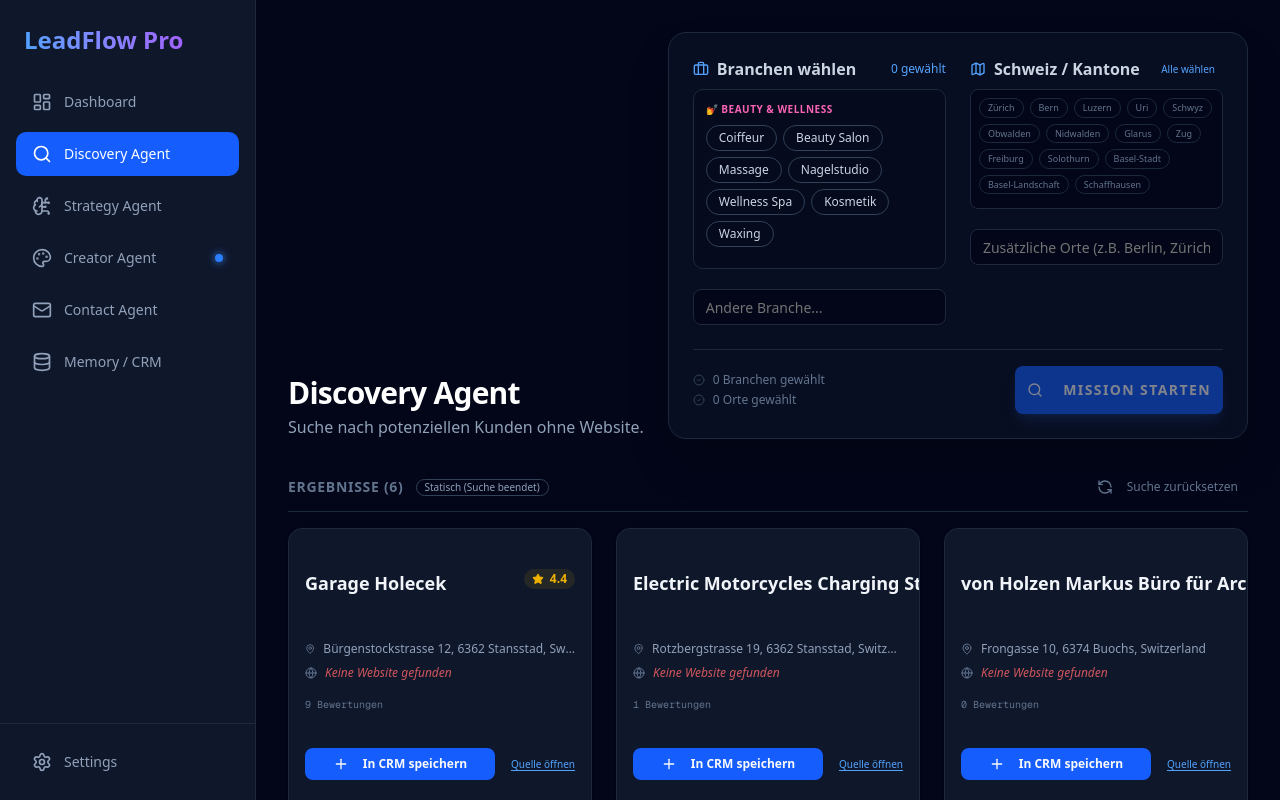
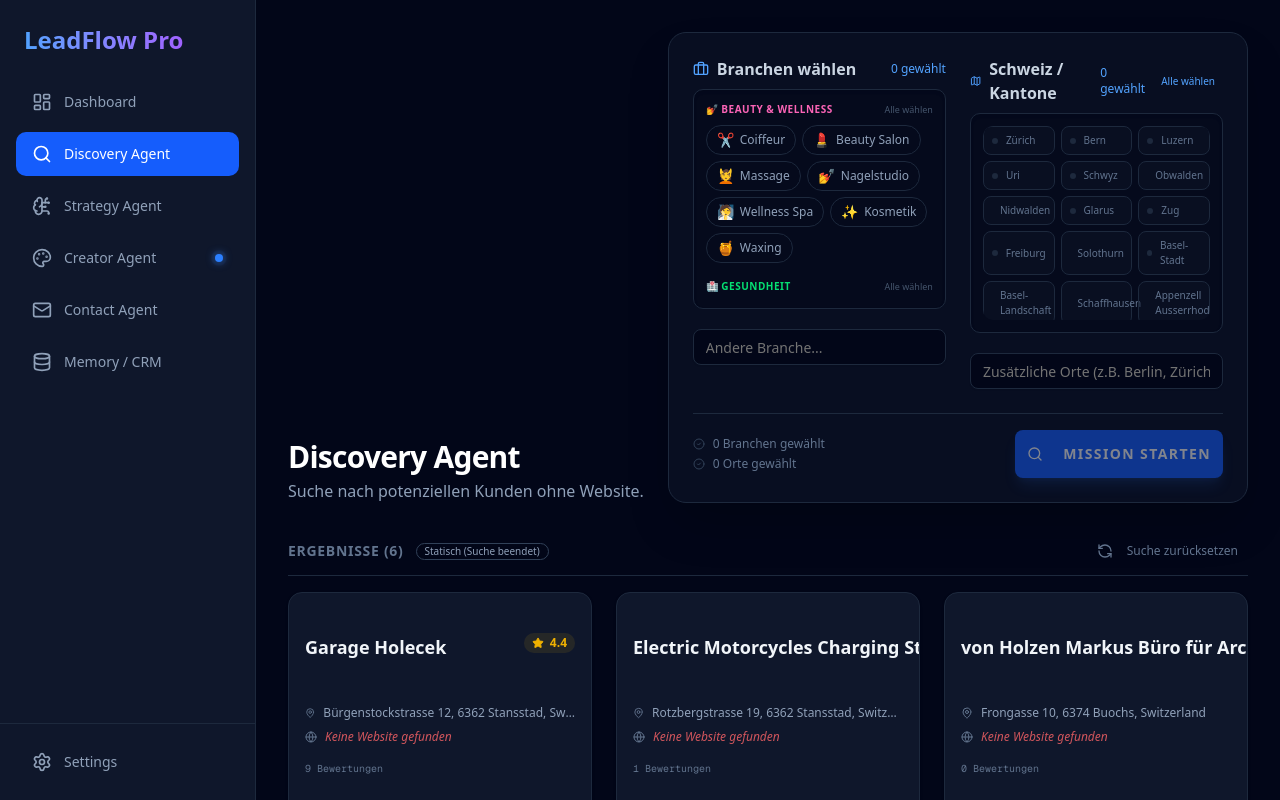
Before and after one commit to keokukzh/leadflow-pro, a Next.js app in the folder leadflow-pro/: page /discovery in a window 1280 px wide. Built offline with nearby package versions, Linux system fonts and the light colour scheme.

Commit message:
ui: Add icons, interactive category headers, and grid layout for Cantons

```diff
--- a/leadflow-pro/src/app/(dashboard)/discovery/page.tsx
+++ b/leadflow-pro/src/app/(dashboard)/discovery/page.tsx
@@ -71,6 +71,15 @@
     setSelectedIndustries(prev =>
       prev.includes(ind) ? prev.filter(i => i !== ind) : [...prev, ind]
     );
+  };
+
+  const toggleIndustryCategory = (industries: string[]) => {
+    const allSelected = industries.every(ind => selectedIndustries.includes(ind));
+    if (allSelected) {
+      setSelectedIndustries(prev => prev.filter(ind => !industries.includes(ind)));
+    } else {
+      setSelectedIndustries(prev => Array.from(new Set([...prev, ...industries])));
+    }
   };
 
   const toggleCanton = (canton: string) => {
@@ -156,67 +165,129 @@
                 </div>
                 <span className="text-xs text-blue-400 font-normal">{selectedIndustries.length} gewählt</span>
               </div>
-              <ScrollArea className="h-[180px] rounded-lg border border-slate-800 bg-slate-950/50 p-3">
+              <ScrollArea className="h-[220px] rounded-lg border border-slate-800 bg-slate-950/50 p-3 shadow-inner">
                 {/* Beauty & Wellness */}
-                <div className="mb-3">
-                  <p className="text-[10px] uppercase tracking-wider text-pink-400 font-bold mb-2">💅 Beauty & Wellness</p>
+                <div className="mb-4">
+                  <div
+                    className="flex items-center justify-between group cursor-pointer mb-2"
+                    onClick={() => toggleIndustryCategory(["Coiffeur", "Beauty Salon", "Massage", "Nagelstudio", "Wellness Spa", "Kosmetik", "Waxing"])}
+                  >
+                    <p className="text-[10px] uppercase tracking-wider text-pink-400 font-bold">💅 Beauty & Wellness</p>
+                    <span className="text-[9px] text-slate-600 group-hover:text-pink-400 transition-colors">Alle wählen</span>
+                  </div>
                   <div className="flex flex-wrap gap-1.5">
-                    {["Coiffeur", "Beauty Salon", "Massage", "Nagelstudio", "Wellness Spa", "Kosmetik", "Waxing"].map((ind) => (
+                    {[
+                      { name: "Coiffeur", icon: "✂️" },
+                      { name: "Beauty Salon", icon: "💄" },
+                      { name: "Massage", icon: "💆" },
+                      { name: "Nagelstudio", icon: "💅" },
+                      { name: "Wellness Spa", icon: "🧖" },
+                      { name: "Kosmetik", icon: "✨" },
+                      { name: "Waxing", icon: "🍯" }
+                    ].map((ind) => (
                       <Badge
-                        key={ind}
-                        variant={selectedIndustries.includes(ind) ? "default" : "outline"}
-                        className={`cursor-pointer transition-all text-xs px-3 py-1 ${selectedIndustries.includes(ind) ? "bg-pink-600 hover:bg-pink-500 text-white border-pink-500" : "border-slate-700 hover:border-pink-400 text-slate-300 hover:text-pink-300"}`}
-                        onClick={() => toggleIndustry(ind)}
+                        key={ind.name}
+                        variant={selectedIndustries.includes(ind.name) ? "default" : "outline"}
+                        className={`cursor-pointer transition-all text-xs px-2.5 py-1 gap-1.5 ${selectedIndustries.includes(ind.name) ? "bg-pink-600 hover:bg-pink-500 text-white border-pink-500 shadow-lg shadow-pink-500/20" : "border-slate-800 hover:border-pink-500/50 text-slate-400 hover:text-pink-300"}`}
+                        onClick={() => toggleIndustry(ind.name)}
                       >
-                        {ind}
+                        <span className="text-sm">{ind.icon}</span>
+                        {ind.name}
                       </Badge>
                     ))}
                   </div>
                 </div>
                 {/* Gesundheit */}
-                <div className="mb-3">
-                  <p className="text-[10px] uppercase tracking-wider text-green-400 font-bold mb-2">🏥 Gesundheit</p>
+                <div className="mb-4">
+                  <div
+                    className="flex items-center justify-between group cursor-pointer mb-2"
+                    onClick={() => toggleIndustryCategory(["Arzt", "Zahnarzt", "Physiotherapie", "Osteopathie", "Chiropraktik", "Podologie", "Naturheilpraxis"])}
+                  >
+                    <p className="text-[10px] uppercase tracking-wider text-green-400 font-bold">🏥 Gesundheit</p>
+                    <span className="text-[9px] text-slate-600 group-hover:text-green-400 transition-colors">Alle wählen</span>
+                  </div>
                   <div className="flex flex-wrap gap-1.5">
-                    {["Arzt", "Zahnarzt", "Physiotherapie", "Osteopathie", "Chiropraktik", "Podologie", "Naturheilpraxis"].map((ind) => (
+                    {[
+                      { name: "Arzt", icon: "👨‍⚕️" },
+                      { name: "Zahnarzt", icon: "🦷" },
+                      { name: "Physiotherapie", icon: "💪" },
+                      { name: "Osteopathie", icon: "🦴" },
+                      { name: "Chiropraktik", icon: "🧘" },
+                      { name: "Podologie", icon: "🦶" },
+                      { name: "Naturheilpraxis", icon: "🌿" }
+                    ].map((ind) => (
                       <Badge
-                        key={ind}
-                        variant={selectedIndustries.includes(ind) ? "default" : "outline"}
-                        className={`cursor-pointer transition-all text-xs px-3 py-1 ${selectedIndustries.includes(ind) ? "bg-green-600 hover:bg-green-500 text-white border-green-500" : "border-slate-700 hover:border-green-400 text-slate-300 hover:text-green-300"}`}
-                        onClick={() => toggleIndustry(ind)}
+                        key={ind.name}
+                        variant={selectedIndustries.includes(ind.name) ? "default" : "outline"}
+                        className={`cursor-pointer transition-all text-xs px-2.5 py-1 gap-1.5 ${selectedIndustries.includes(ind.name) ? "bg-green-600 hover:bg-green-500 text-white border-green-500 shadow-lg shadow-green-500/20" : "border-slate-800 hover:border-green-500/50 text-slate-400 hover:text-green-300"}`}
+                        onClick={() => toggleIndustry(ind.name)}
                       >
-                        {ind}
+                        <span className="text-sm">{ind.icon}</span>
+                        {ind.name}
                       </Badge>
                     ))}
                   </div>
                 </div>
                 {/* Handwerk */}
-                <div className="mb-3">
-                  <p className="text-[10px] uppercase tracking-wider text-orange-400 font-bold mb-2">🔧 Handwerk</p>
+                <div className="mb-4">
+                  <div
+                    className="flex items-center justify-between group cursor-pointer mb-2"
+                    onClick={() => toggleIndustryCategory(["Schreinerei", "Elektro", "Sanitär", "Gartenbau", "Malerei", "Dachdeckerei", "Schlosserei", "Polsterei", "Glaserei"])}
+                  >
+                    <p className="text-[10px] uppercase tracking-wider text-orange-400 font-bold">🔧 Handwerk</p>
+                    <span className="text-[9px] text-slate-600 group-hover:text-orange-400 transition-colors">Alle wählen</span>
+                  </div>
                   <div className="flex flex-wrap gap-1.5">
-                    {["Schreinerei", "Elektro", "Sanitär", "Gartenbau", "Malerei", "Dachdeckerei", "Schlosserei", "Polsterei", "Glaserei"].map((ind) => (
+                    {[
+                      { name: "Schreinerei", icon: "🪵" },
+                      { name: "Elektro", icon: "⚡" },
+                      { name: "Sanitär", icon: "🚰" },
+                      { name: "Gartenbau", icon: "🌳" },
+                      { name: "Malerei", icon: "🎨" },
+                      { name: "Dachdeckerei", icon: "🏠" },
+                      { name: "Schlosserei", icon: "🔑" },
+                      { name: "Polsterei", icon: "🛋️" },
+                      { name: "Glaserei", icon: "💎" }
+                    ].map((ind) => (
                       <Badge
-                        key={ind}
-                        variant={selectedIndustries.includes(ind) ? "default" : "outline"}
-                        className={`cursor-pointer transition-all text-xs px-3 py-1 ${selectedIndustries.includes(ind) ? "bg-orange-600 hover:bg-orange-500 text-white border-orange-500" : "border-slate-700 hover:border-orange-400 text-slate-300 hover:text-orange-300"}`}
-                        onClick={() => toggleIndustry(ind)}
+                        key={ind.name}
+                        variant={selectedIndustries.includes(ind.name) ? "default" : "outline"}
+                        className={`cursor-pointer transition-all text-xs px-2.5 py-1 gap-1.5 ${selectedIndustries.includes(ind.name) ? "bg-orange-600 hover:bg-orange-500 text-white border-orange-500 shadow-lg shadow-orange-500/20" : "border-slate-800 hover:border-orange-500/50 text-slate-400 hover:text-orange-300"}`}
+                        onClick={() => toggleIndustry(ind.name)}
                       >
-                        {ind}
+                        <span className="text-sm">{ind.icon}</span>
+                        {ind.name}
                       </Badge>
                     ))}
                   </div>
                 </div>
                 {/* Dienstleistungen & Sonstige */}
                 <div>
-                  <p className="text-[10px] uppercase tracking-wider text-blue-400 font-bold mb-2">💼 Dienstleistungen</p>
+                  <div
+                    className="flex items-center justify-between group cursor-pointer mb-2"
+                    onClick={() => toggleIndustryCategory(["Restaurant", "Metzgerei", "Anwalt", "Treuhand", "Architekt", "Fitnessstudio", "Garage"])}
+                  >
+                    <p className="text-[10px] uppercase tracking-wider text-blue-400 font-bold">💼 Dienstleistungen</p>
+                    <span className="text-[9px] text-slate-600 group-hover:text-blue-400 transition-colors">Alle wählen</span>
+                  </div>
                   <div className="flex flex-wrap gap-1.5">
-                    {["Restaurant", "Metzgerei", "Anwalt", "Treuhand", "Architekt", "Fitnessstudio", "Garage"].map((ind) => (
+                    {[
+                      { name: "Restaurant", icon: "🍽️" },
+                      { name: "Metzgerei", icon: "🥩" },
+                      { name: "Anwalt", icon: "⚖️" },
+                      { name: "Treuhand", icon: "📊" },
+                      { name: "Architekt", icon: "📏" },
+                      { name: "Fitnessstudio", icon: "🏋️" },
+                      { name: "Garage", icon: "🚗" }
+                    ].map((ind) => (
                       <Badge
-                        key={ind}
-                        variant={selectedIndustries.includes(ind) ? "default" : "outline"}
-                        className={`cursor-pointer transition-all text-xs px-3 py-1 ${selectedIndustries.includes(ind) ? "bg-blue-600 hover:bg-blue-500 text-white border-blue-500" : "border-slate-700 hover:border-blue-400 text-slate-300 hover:text-blue-300"}`}
-                        onClick={() => toggleIndustry(ind)}
+                        key={ind.name}
+                        variant={selectedIndustries.includes(ind.name) ? "default" : "outline"}
+                        className={`cursor-pointer transition-all text-xs px-2.5 py-1 gap-1.5 ${selectedIndustries.includes(ind.name) ? "bg-blue-600 hover:bg-blue-500 text-white border-blue-500 shadow-lg shadow-blue-500/20" : "border-slate-800 hover:border-blue-500/50 text-slate-400 hover:text-blue-300"}`}
+                        onClick={() => toggleIndustry(ind.name)}
                       >
-                        {ind}
+                        <span className="text-sm">{ind.icon}</span>
+                        {ind.name}
                       </Badge>
                     ))}
                   </div>
@@ -238,6 +309,8 @@
                   <Map className="w-4 h-4 text-blue-400" />
                   Schweiz / Kantone
                 </div>
+                <div className="flex items-center gap-2">
+                   <span className="text-xs text-blue-400 font-normal">{selectedCantons.length} gewählt</span>
                   <Button
                     type="button"
                     variant="ghost"
@@ -248,17 +321,18 @@
                     {selectedCantons.length === CANTONS.length ? "Alle abwählen" : "Alle wählen"}
                   </Button>
                 </div>
-              <ScrollArea className="h-[120px] rounded-md border border-slate-800 bg-slate-950 p-2">
-                <div className="flex flex-wrap gap-1.5">
+              </div>
+              <ScrollArea className="h-[220px] rounded-lg border border-slate-800 bg-slate-950/50 p-3 shadow-inner">
+                <div className="grid grid-cols-2 sm:grid-cols-3 gap-1.5">
                   {CANTONS.map((c) => (
-                    <Badge
+                    <div
                       key={c}
-                      variant={selectedCantons.includes(c) ? "secondary" : "outline"}
-                      className={`text-[9px] cursor-pointer transition-all ${selectedCantons.includes(c) ? "bg-blue-500/20 text-blue-300 border-blue-500/30" : "border-slate-800 hover:border-slate-700 text-slate-500"}`}
                       onClick={() => toggleCanton(c)}
+                      className={`flex items-center gap-2 px-2 py-1.5 rounded-md cursor-pointer border transition-all ${selectedCantons.includes(c) ? "bg-blue-500/20 border-blue-500/40 text-blue-300" : "bg-slate-900/40 border-slate-800 hover:border-slate-700 text-slate-500 hover:text-slate-300"}`}
                     >
-                      {c}
-                    </Badge>
+                      <div className={`w-1.5 h-1.5 rounded-full ${selectedCantons.includes(c) ? "bg-blue-400 animate-pulse" : "bg-slate-800"}`} />
+                      <span className="text-[10px] font-medium">{c}</span>
+                    </div>
                   ))}
                 </div>
               </ScrollArea>
```
Lines whose indentation alone changed are shown as unchanged.
